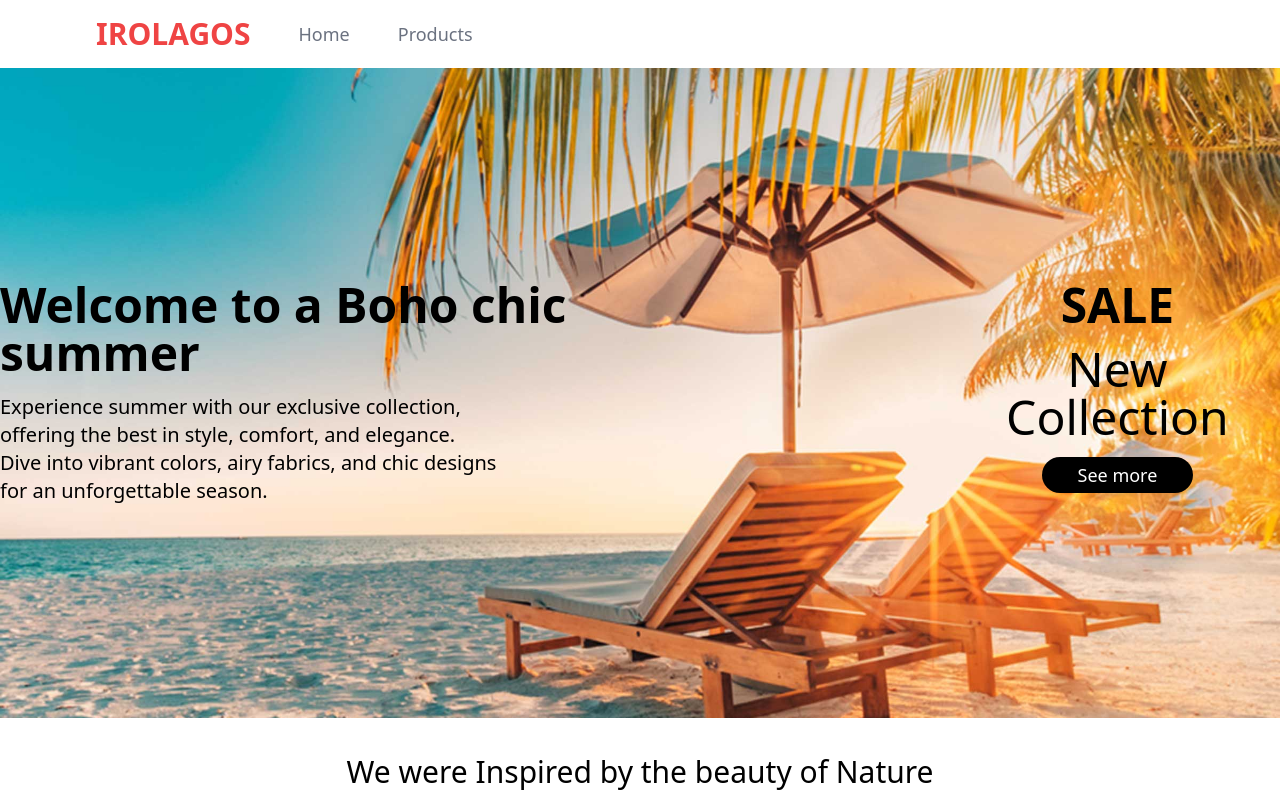
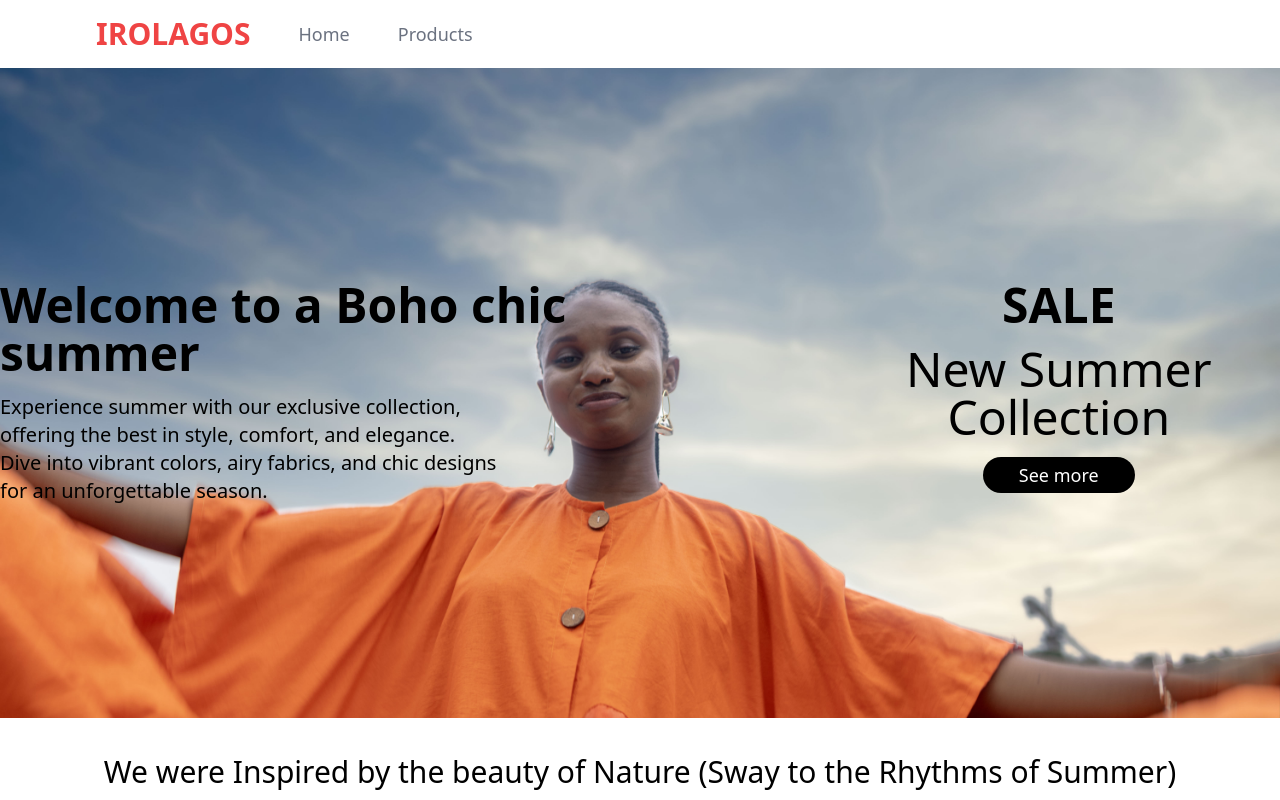
Before and after one commit to Eyohen/iroSummer, a React (Vite) app: page / in a window 1280 px wide. Shown: the top 800 px of the page. Built offline with nearby package versions, Linux system fonts and the light colour scheme.

Commit message:
added hero image

```diff
--- a/src/pages/Home2.jsx
+++ b/src/pages/Home2.jsx
@@ -1,6 +1,7 @@
 import React from 'react'
 import Navbar from '../components/Navbar'
-import summer from '../assets/summer.jpg'
+
+import heroimage from '../assets/heroimage.jpg'
 import { MdHeight } from 'react-icons/md';
 import { Link } from 'react-router-dom';
 import Footer from '../components/Footer';
@@ -15,7 +16,7 @@ const backgroundImageStyle = {
     width: '100%',
     // height: '100vh',
     height: '650px',
-    backgroundImage: `url(${summer})`, // Replace with your image path
+    backgroundImage: `url(${heroimage})`, // Replace with your image path
     backgroundSize: 'cover',
     backgroundPosition: 'center',
     display: 'flex',
@@ -55,7 +56,7 @@ const Home2 = () => {
 
         <div className='text-center'>
             <p className='text-5xl font-bold'>SALE</p>
-            <p className='text-5xl font-medium mt-4'>New Collection</p>
+            <p className='text-5xl font-medium mt-4'>New Summer Collection</p>
 
         <Link to={'/products'}><button className='bg-black  px-9 py-1 rounded-full text-white mt-4 text-lg'>See more</button></Link>
         </div>
@@ -66,7 +67,7 @@ const Home2 = () => {
 
 
 
-<p className='text-3xl font-medium text-center mt-9'>We were Inspired by the beauty of Nature</p>
+<p className='text-3xl font-medium text-center mt-9'>We were Inspired by the beauty of Nature  (Sway to the Rhythms of Summer)</p>
 <p className='mt-2 text-lg text-center'>Step into free-spirited fashion with our Bohemian Summer Collection. Featuring earthy tones, flowing fabrics, and eclectic designs, it captures summer's wild and carefree energy.
          </p>
 
```
Also changed, not shown: src/assets/heroimage.jpg (added).
